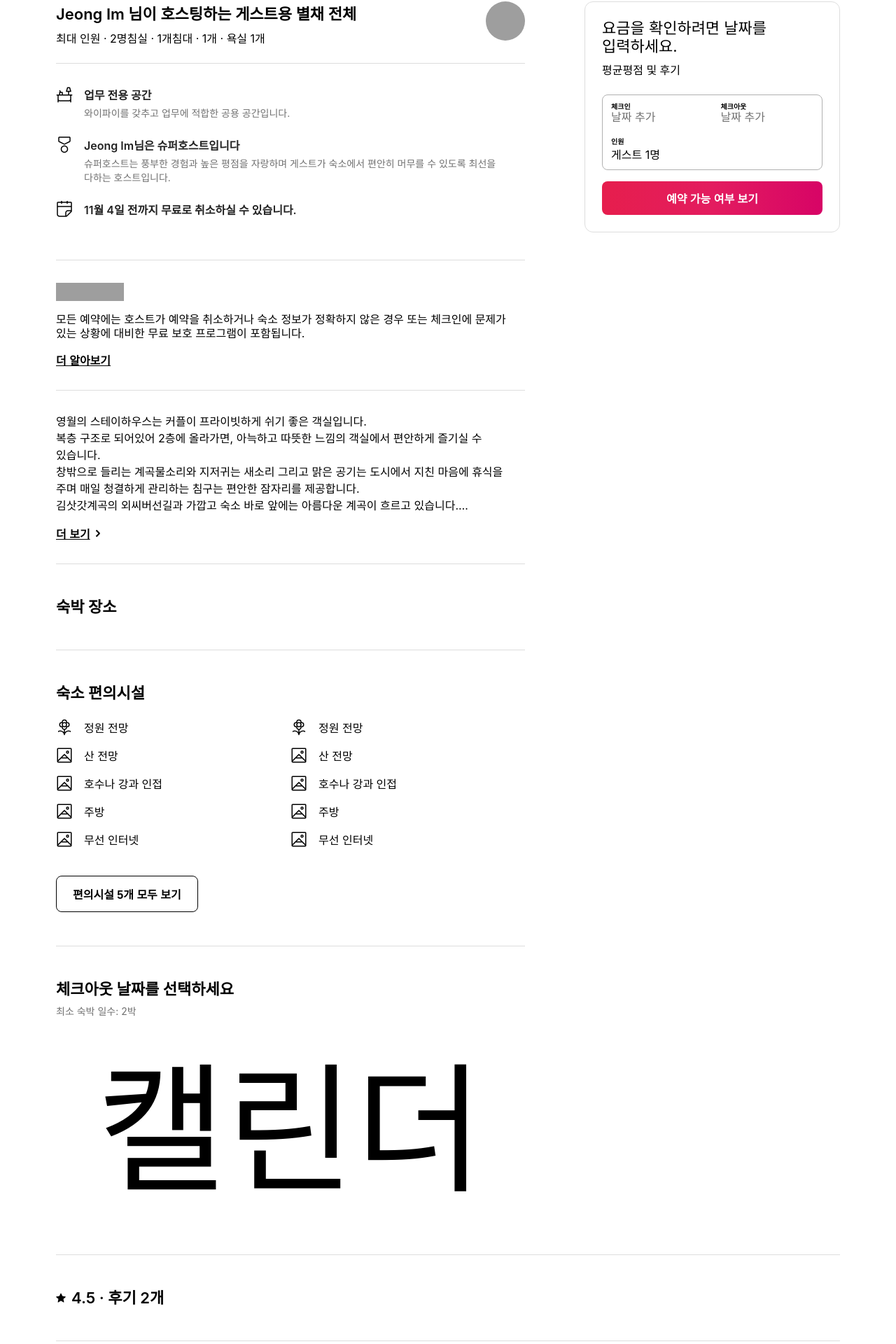
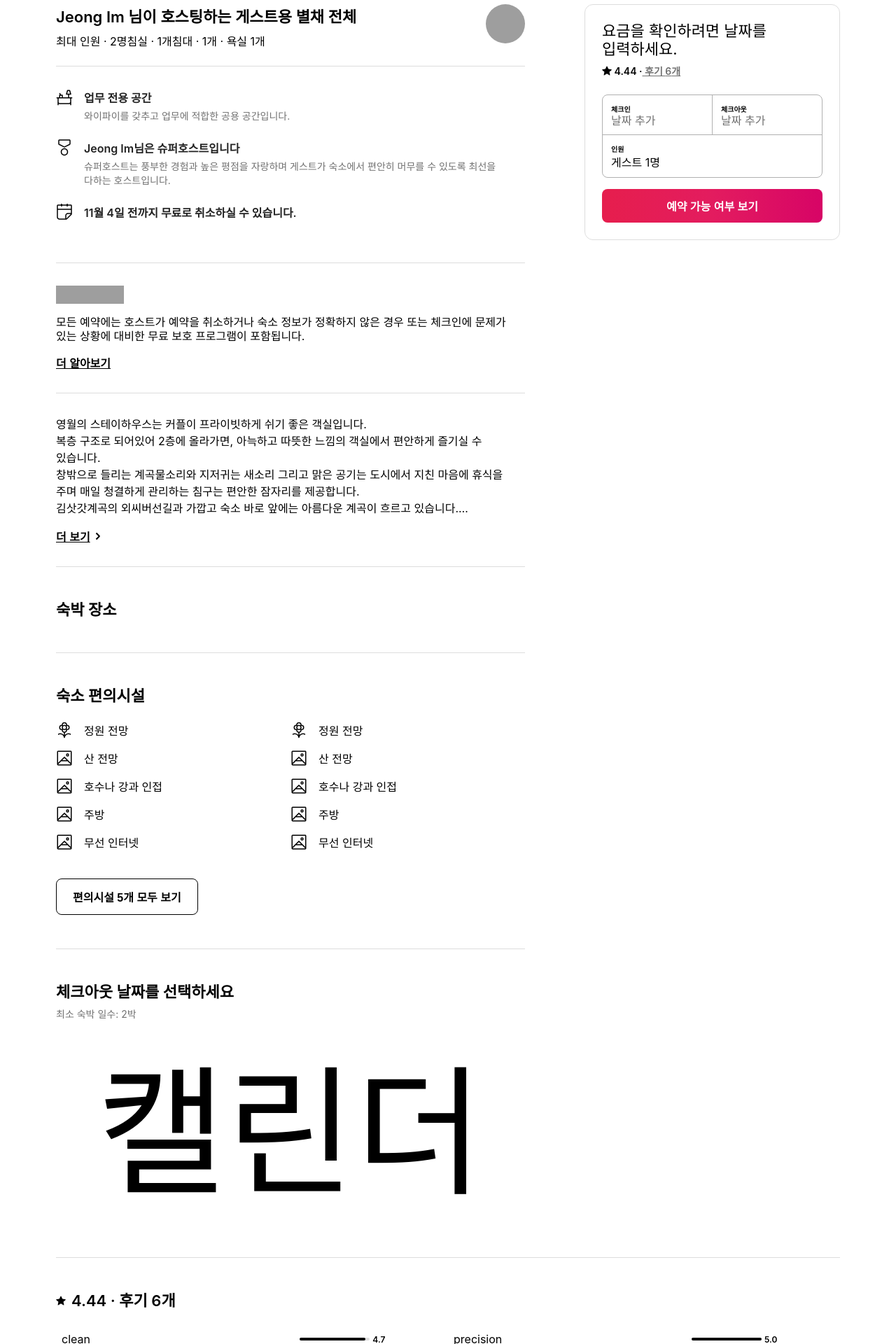
Before and after one commit to izone00/web_front, a React (Create React App) app: page / in a window 1280 px wide. Shown: the part 738-2658 px from the top of the page at 70% size. Built offline with nearby package versions, Linux system fonts and the light colour scheme; grey boxes are pictures that could not be loaded.

Commit message:
cluster review finish

```diff
--- a/src/Component/Nav.jsx
+++ b/src/Component/Nav.jsx
@@ -13,20 +13,20 @@ const Nav = () => {
 				<div id="nav_right">
 					<div class="theme_btn_container">
 						<button class="theme_btn" id="theme_right_btn">
-							<svg viewBox="0 0 32 32" xmlns="http://www.w3.org/2000/svg" aria-hidden="true" role="presentation" focusable="false" style="display: block; fill: none; height: 12px; width: 12px; stroke: currentcolor; stroke-width: 5.33333; overflow: visible;"><g fill="none"><path d="m12 4 11.2928932 11.2928932c.3905243.3905243.3905243 1.0236893 0 1.4142136l-11.2928932 11.2928932"></path></g></svg>
+							<svg viewBox="0 0 32 32" xmlns="http://www.w3.org/2000/svg" ariaHidden="true" role="presentation" focusable="false" style="display: block; fill: none; height: 12px; width: 12px; stroke: currentcolor; stroke-width: 5.33333; overflow: visible;"><g fill="none"><path d="m12 4 11.2928932 11.2928932c.3905243.3905243.3905243 1.0236893 0 1.4142136l-11.2928932 11.2928932"></path></g></svg>
 						</button>
 					</div>
 				</div>
 				<div id="nav_left">
 					<div class="theme_btn_container">
 						<button class="theme_btn" id="theme_left_btn">
-							<svg viewBox="0 0 32 32" xmlns="http://www.w3.org/2000/svg" aria-hidden="true" role="presentation" focusable="false" style="display: block; fill: none; height: 12px; width: 12px; stroke: currentcolor; stroke-width: 5.33333; overflow: visible;"><g fill="none"><path d="m20 28-11.29289322-11.2928932c-.39052429-.3905243-.39052429-1.0236893 0-1.4142136l11.29289322-11.2928932"></path></g></svg>
+							<svg viewBox="0 0 32 32" xmlns="http://www.w3.org/2000/svg" ariaHidden="true" role="presentation" focusable="false" style="display: block; fill: none; height: 12px; width: 12px; stroke: currentcolor; stroke-width: 5.33333; overflow: visible;"><g fill="none"><path d="m20 28-11.29289322-11.2928932c-.39052429-.3905243-.39052429-1.0236893 0-1.4142136l11.29289322-11.2928932"></path></g></svg>
 						</button>
 					</div>
 				</div>
 				<div id="filter_container">
 					<button id="filter_box">
-						<svg viewBox="0 0 16 16" xmlns="http://www.w3.org/2000/svg" aria-hidden="true" role="presentation" focusable="false" style="display: block; height: 14px; width: 14px; fill: currentcolor;"><path d="M5 8c1.306 0 2.418.835 2.83 2H14v2H7.829A3.001 3.001 0 1 1 5 8zm0 2a1 1 0 1 0 0 2 1 1 0 0 0 0-2zm6-8a3 3 0 1 1-2.829 4H2V4h6.17A3.001 3.001 0 0 1 11 2zm0 2a1 1 0 1 0 0 2 1 1 0 0 0 0-2z"></path></svg>
+						<svg viewBox="0 0 16 16" xmlns="http://www.w3.org/2000/svg" ariaHidden="true" role="presentation" focusable="false" style="display: block; height: 14px; width: 14px; fill: currentcolor;"><path d="M5 8c1.306 0 2.418.835 2.83 2H14v2H7.829A3.001 3.001 0 1 1 5 8zm0 2a1 1 0 1 0 0 2 1 1 0 0 0 0-2zm6-8a3 3 0 1 1-2.829 4H2V4h6.17A3.001 3.001 0 0 1 11 2zm0 2a1 1 0 1 0 0 2 1 1 0 0 0 0-2z"></path></svg>
 						필터
 					</button>
 				</div>
--- a/src/Component/dummy.js
+++ b/src/Component/dummy.js
@@ -17,26 +17,43 @@ const expl = {
 	min_day : 2,
 	review_list : [],
 };
+class review_rate {
+	constructor (clean, precision, comunication, location, checkin, price) {
+		this.clean = clean;
+		this.precision = precision;
+		this.comunication = comunication;
+		this.location = location;
+		this.checkin = checkin;
+		this.price = price;
+	};
+};
+class review_form {
+	constructor(icon, name, date, text, rate){
+		this.icon = icon;
+		this.name = name;
+		this.date = date;
+		this.text = text;
+		this.rate = rate;
+	};
+};
 
-expl.review_list[0] = {
-	icon : "",
-	clean : 5,
-	precision : 5,
-	comunication : 5,
-	location : 5,
-	checkin : 5,
-	price : 5,
-}
+expl.review_list[0] = new review_form("https://a0.muscache.com/im/users/32750178/profile_pic/1437221687/original.jpg?im_w=240", "Taeyoung", "2022년 10월", "text1", new review_rate(5,5,5,5,5,5));
+expl.review_list[0].text = `행복했습니다:)
+늦은시간에 도착했는데 친절하게 맞아주시고,
+숙소는 다른 후기들처럼 정말 깨끗하고 예뻤습니다.
+특히 다락방에서 보이는 하늘이 너무 예뻐 힐링 가득했네요
+귀여운 고양이와 토끼가 있어 너무 행복했어요.
+명소나 맛집도 친절히 알려주시고,
+다음에 올 손님들을 위해 불멍용 화로도 준비하고계시더라고요:)
+저녁에 달아주신 해먹, 예쁘고 잘 관리된 정원, 친절하신 호스트 부부분들 덕분에 좋은 추억으로 오래오래 기억될 것 같네요.
+무조건 또 방문할 예정입니다! 강추!!!`
+expl.review_list[1] = new review_form("", "Hyekyun", "2022년 10월", "text2", new review_rate(4,5,3,2,5,1));
+expl.review_list[2] = expl.review_list[0];
+expl.review_list[3] = expl.review_list[0];
+expl.review_list[4] = expl.review_list[0];
+expl.review_list[5] = expl.review_list[1];
+// console.log(expl.review_list);
 
-expl.review_list[1] = {
-	icon : "",
-	clean : 4,
-	precision : 5,
-	comunication : 3,
-	location : 4,
-	checkin : 5,
-	price : 4,
-}
 expl.fac[0] = {
 	icon : "M16 1a5 5 0 0 1 5 5 5 5 0 0 1 0 10 5.002 5.002 0 0 1-4 4.9v4.287C18.652 23.224 21.153 22 23.95 22a8.94 8.94 0 0 1 3.737.814l.313.15.002 2.328A6.963 6.963 0 0 0 23.95 24c-3.542 0-6.453 2.489-6.93 5.869l-.02.15-.006.098a1 1 0 0 1-.876.876L16 31a1 1 0 0 1-.974-.77l-.02-.124C14.635 26.623 11.615 24 7.972 24a6.963 6.963 0 0 0-3.97 1.234l.002-2.314c1.218-.6 2.57-.92 3.968-.92 2.818 0 5.358 1.24 7.028 3.224V20.9a5.002 5.002 0 0 1-3.995-4.683L11 16l-.217-.005a5 5 0 0 1 0-9.99L11 6l.005-.217A5 5 0 0 1 16 1zm2.864 14.1c-.811.567-1.799.9-2.864.9s-2.053-.333-2.864-.9l-.062.232a3 3 0 1 0 5.851.001zM11 8a3 3 0 1 0 .667 5.926l.234-.062A4.977 4.977 0 0 1 11 11c0-1.065.333-2.053.9-2.864l-.232-.062A3.013 3.013 0 0 0 11 8zm10 0c-.228 0-.45.025-.667.074l-.234.062C20.667 8.947 21 9.935 21 11a4.977 4.977 0 0 1-.9 2.864l.232.062A3 3 0 1 0 21 8zm-5 0a3 3 0 1 0 0 6 3 3 0 0 0 0-6zm0-5a3 3 0 0 0-2.926 3.667l.062.234C13.947 6.333 14.935 6 16 6s2.053.333 2.864.9l.062-.232A3 3 0 0 0 16 3z" ,
 	text : "정원 전망",
@@ -98,4 +115,26 @@ expl.detail_text = `영월의 스테이하우스는 커플이 프라이빗하게
 expl.loca_text = `김삿갓계곡은 아름다운 기암절벽과 깨끗한 수질로 유명하며 주변에는 여러 야생화와 맑은 공기를 만들어주는 나무들이 있습니다.
 숙소 주변에는 외씨버선길과 같은 아름다운 산책로가 있습니다.^^
 하이원 워터월드, 단양 패러글라이딩, 정선 레일바이크, 민둥산 억새축제, 제천 리솜 포레스트 스파 등을 30~40분정도 거리에서 모두 즐기실 수 있습니다.`
+let average = {
+	clean : 0,
+	precision : 0,
+	comunication : 0,
+	location : 0,
+	checkin : 0,
+	price : 0,
+	total : 0,
+};
+expl.review_list.map(re => (
+	Object.keys(re.rate).forEach((key) => {
+		if (key != "icon")
+			average[key] += re.rate[key];
+	})
+));
+// console.log(average);
+average.total += average.clean + average.precision + average.comunication + average.location + average.checkin + average.price;
+average.total /= (6*expl.review_list.length);
+
+
+
 export default expl;
+export {average};
--- a/src/Component/room_Component/Explanation_com/Facilities.jsx
+++ b/src/Component/room_Component/Explanation_com/Facilities.jsx
@@ -2,6 +2,7 @@ import styled, {css} from "styled-components";
 import { SubTitle } from "../../util";
 import { FacSvg } from "../../svg";
 import expl from "../../dummy";
+import { BigBtn } from "../../util";
 
 const FacBox = styled.div`
 	display: flex;
@@ -14,16 +15,6 @@ const FacList = expl.fac.map( facil => (
 	</FacBox>
 ));
 
-const FacBtn = styled.button`
-	margin-top: 24px;
-	padding: 13px 23px;
-	background-color: inherit;
-	border: 1px solid black;
-	border-radius: 8px;
-	font-size: 16px;
-	font-weight: 600;
-	cursor: pointer;
-`
 const Facilities = () => {
 
 	return (
@@ -41,9 +32,11 @@ const Facilities = () => {
 					{FacList}
 				</div>
 			</div>
-			<FacBtn>
-				편의시설 {expl.fac.length}개 모두 보기
-			</FacBtn>
+			<div style={{marginTop: "24px"}}>
+				<BigBtn>
+					편의시설 {expl.fac.length}개 모두 보기
+				</BigBtn>
+			</div>
 		</div>
 	);
 };
--- a/src/Component/room_Component/Pay.jsx
+++ b/src/Component/room_Component/Pay.jsx
@@ -1,5 +1,6 @@
 import styled, {css} from "styled-components";
-
+import expl, {average} from "../dummy";
+import { StarSvg } from "../svg";
 
 const PayCon = styled.div`
 	position: sticky;
@@ -17,8 +18,13 @@ const PayText = styled.div`
 	word-break: keep-all;
 `
 const PayReview = styled.div`
+	display: flex;
+	flex-direction: row;
+	align-items: center;
 	margin-top: 8px;
 	margin-bottom: 24px;
+	font-size: 14px;
+	font-weight: 600;
 `
 const PayCheck = styled.div`
 	margin-bottom: 16px;
@@ -50,22 +56,30 @@ const Pay = () => {
 				요금을 확인하려면 날짜를 입력하세요.
 			</PayText>
 			<PayReview>
-			 평균평점 및 후기
+				<StarSvg />
+					&nbsp;{average.total.toFixed(2)} ·
+				<span style={{color: "#717171", textDecoration: "underline"}}>
+					&nbsp;후기 {expl.review_list.length}개
+				</span>
 			</PayReview>
 			<PayCheck>
 				<div>
-					<div style={{display: "flex", flexDirection: "row"}}>
-						<div style={{width: "50%", padding: "10px 12px"}}>
+					<div style={{display: "flex", flexDirection: "row", borderBottom: "1px solid #B0B0B0"}}>
+						<div style={{width: "50%", padding: "14px 12px 10px 12px", borderRight: "1px solid #B0B0B0"}}>
 							<PayFont>체크인</PayFont>
-							<div style={{lineHeight: "18px", color: "#717171"}}>날짜 추가</div>
+							<div style={{lineHeight: "18px", color: "#717171", lineHeight: "20px"}}>
+								날짜 추가
+							</div>
 						</div>
-						<div style={{width: "50%", padding: "10px 12px"}}>
+						<div style={{width: "50%", padding: "14px 12px 10px 12px"}}>
 							<PayFont>체크아웃</PayFont>
-							<div style={{lineHeight: "18px", color: "#717171"}}>날짜 추가</div>
+							<div style={{lineHeight: "18px", color: "#717171", lineHeight: "20px"}}>
+								날짜 추가
+							</div>
 						</div>
 					</div>
 				</div>
-				<div style={{width: "100%", padding: "10px 12px"}}>
+				<div style={{width: "100%", padding: "14px 12px 10px 12px"}}>
 					<PayFont>인원</PayFont>
 					게스트 1명
 				</div>
--- a/src/Component/room_Component/Review.jsx
+++ b/src/Component/room_Component/Review.jsx
@@ -2,38 +2,108 @@ import styled, {css} from "styled-components";
 import expl from "../dummy";
 import { SubTitle } from "../util";
 import { StarSvg } from "../svg";
+import { average } from "../dummy";
+import { BigBtn } from "../util";
 
+const ReviewRateCon = styled.div`
+	display: flex;
+	flex-direction: row;
+	width: 100%;
+	flex-wrap: wrap;
+	margin-bottom: 24px;
+`
+const ReviewRateBox = styled.div`
+	display: flex;
+	flex-direction: row;
+	justify-content: space-between;
+	width: 50%;
+	padding: 0 8px;
+	margin-bottom: 16px;
+	box-sizing: border-box;
+`
+const ReviewRate = styled.div`
+	float: left;
+	height: 4px;
+	background-color: black;
+	border-radius: 2px;
+	width: ${props => props.rate ? props.rate : 'auto'};
+`
+let ReviewRateList = [];
+Object.keys(average).forEach((key) => {
+	if (key != "total") {
+		ReviewRateList.push(
+			<ReviewRateBox>
+				<div>
+					{key}
+				</div>
+				<div style={{display: "flex", flexDirection: "row", alignItems: "center", marginRight: "15%"}}>
+					<div style={{backgroundColor: "#DDDDDD", borderRadius: "2px", marginRight: "4px", width: "100px"}}>
+						<ReviewRate rate = {(average[key]*20/expl.review_list.length).toFixed(1)+"%"}/>
+					</div>
+					<div style={{fontSize: "12px", fontWeight: "600"}}>
+						{(average[key]/expl.review_list.length).toFixed(1)}
+					</div>
+				</div>
+			</ReviewRateBox>
+		)
+	}
+});
+const ReviewTextCon = styled.div`
+	display: flex;
+	flex-direction: row;
+	width: 100%;
+	flex-wrap: wrap;
+`
+const ReviewTextText = styled.div`
+	white-space: pre-wrap;
+	word-break: keep-all;
+  display: -webkit-box;
+  -webkit-line-clamp: 3;
+  -webkit-box-orient: vertical;
+  overflow: hidden;
+	line-height: 24px;
+`
+
+const ReviewTextList = expl.review_list.map((review) => (
+		<div style={{ width: "50%", marginBottom: "40px", boxSizing: "border-box"}}>
+			<div style={{ display: "flex", flexDirection: "row", marginBottom: "16px" }}>
+				<div style={{ width: "40px", height: "40px" }}>
+					<img src={review.icon} alt="img1" style={{ width: "100%", height: "100%" }} />
+				</div>
+				<div style={{ display: "flex", flexDirection: "column", marginLeft: "12px" }}>
+					<div style={{ fontWeight: "600", lineHeight: "20px" }}>
+						{review.name}
+					</div>
+					<div style={{ fontSize: "14px", lineHeight: "20px", color: "#717171" }}>
+						{review.date}
+					</div>
+				</div>
+			</div>
+			<ReviewTextText>
+				{review.text}
+			</ReviewTextText>
+		</div>
+));
 const Review = () => {
 
-	let average = {
-		clean : 0,
-		precision : 0,
-		comunication : 0,
-		location : 0,
-		ckeckin : 0,
-		price : 0,
-		total : 0,
-	};
-	expl.review_list.map(re => (
-		average.clean += re.clean,
-		average.precision += re.precision,
-		average.comunication += re.comunication,
-		average.location += re.location,
-		average.checkin += re.checkin,
-		average.price += re.price
-	));
-	average.total += average.clean + average.precision + average.comunication;
-	average.total /= 6;
 	return (
 		<div style={{padding: "0 80px"}}>
 			<div style={{padding: " 48px 0", borderBottom: "1px solid #DDDDDD"}}>
 				<SubTitle>
-					<div style={{display: "flex", flexDirection: "row", alignItems: "center"}}>
+					<div style={{display: "flex", flexDirection: "row", alignItems: "center", marginBottom: "32px"}}>
 						<div style={{marginRight: "8px"}}><StarSvg /></div>
-						{average.total} · 후기 {expl.review_list.length}개
+						{average.total.toFixed(2)} · 후기 {expl.review_list.length}개
 					</div>
 				</SubTitle>
-
+				<ReviewRateCon>
+					{ReviewRateList}
+				</ReviewRateCon>
+				<ReviewTextCon>
+					{ReviewTextList}
+				</ReviewTextCon>
+				<BigBtn>
+					후기 {expl.review_list.length}개 모두 보기
+				</BigBtn>
 			</div>
 		</div>
 	);
--- a/src/Component/svg.js
+++ b/src/Component/svg.js
@@ -46,23 +46,22 @@ const LoginSvg = () => {
 };
 const StarSvg = () => {
 	return (
-		<svg viewBox="0 0 32 32" xmlns="http://www.w3.org/2000/svg" aria-hidden="true" role="presentation" focusable="false" style={{display: "block", height: "14px", width: "14px", fill: "currentcolor"}}><path d="M15.094 1.579l-4.124 8.885-9.86 1.27a1 1 0 0 0-.542 1.736l7.293 6.565-1.965 9.852a1 1 0 0 0 1.483 1.061L16 25.951l8.625 4.997a1 1 0 0 0 1.482-1.06l-1.965-9.853 7.293-6.565a1 1 0 0 0-.541-1.735l-9.86-1.271-4.127-8.885a1 1 0 0 0-1.814 0z" fill-rule="evenodd"></path></svg>
+		<svg viewBox="0 0 32 32" xmlns="http://www.w3.org/2000/svg" ariaHidden="true" role="presentation" focusable="false" style={{display: "block", height: "14px", width: "14px", fill: "currentcolor"}}><path d="M15.094 1.579l-4.124 8.885-9.86 1.27a1 1 0 0 0-.542 1.736l7.293 6.565-1.965 9.852a1 1 0 0 0 1.483 1.061L16 25.951l8.625 4.997a1 1 0 0 0 1.482-1.06l-1.965-9.853 7.293-6.565a1 1 0 0 0-.541-1.735l-9.86-1.271-4.127-8.885a1 1 0 0 0-1.814 0z" fill-rule="evenodd"></path></svg>
 	)
 };
 const NoteSvg = (props) => {
-	console.log(props.icon);
 	return (
-		<svg viewBox="0 0 32 32" xmlns="http://www.w3.org/2000/svg" aria-hidden="true" role="presentation" focusable="false" style={{display: "block", height: "24px", width: "24px", fill: "currentcolor"}}><path d={props.icon}></path></svg>
+		<svg viewBox="0 0 32 32" xmlns="http://www.w3.org/2000/svg" ariaHidden="true" role="presentation" focusable="false" style={{display: "block", height: "24px", width: "24px", fill: "currentcolor"}}><path d={props.icon}></path></svg>
 	)
 };
 const ArrowSvg = () => {
 	return (
-		<svg viewBox="0 0 32 32" xmlns="http://www.w3.org/2000/svg" aria-hidden="true" role="presentation" focusable="false" style={{display: "block", fill: "none", height: "12px", width: "12px", stroke: "currentcolor", strokeWidth: "5.33333", overflow: "visible"}}><g fill="none"><path d="m12 4 11.2928932 11.2928932c.3905243.3905243.3905243 1.0236893 0 1.4142136l-11.2928932 11.2928932"></path></g></svg>
+		<svg viewBox="0 0 32 32" xmlns="http://www.w3.org/2000/svg" ariaHidden="true" role="presentation" focusable="false" style={{display: "block", fill: "none", height: "12px", width: "12px", stroke: "currentcolor", strokeWidth: "5.33333", overflow: "visible"}}><g fill="none"><path d="m12 4 11.2928932 11.2928932c.3905243.3905243.3905243 1.0236893 0 1.4142136l-11.2928932 11.2928932"></path></g></svg>
 	)
 };
 const FacSvg = (props) => {
 	return (
-		<svg viewBox="0 0 32 32" xmlns="http://www.w3.org/2000/svg" aria-hidden="true" role="presentation" focusable="false" style={{display: "block", height: "24px", width: "24px",fill: "currentcolor"}}><path d={props.icon}></path></svg>
+		<svg viewBox="0 0 32 32" xmlns="http://www.w3.org/2000/svg" ariaHidden="true" role="presentation" focusable="false" style={{display: "block", height: "24px", width: "24px",fill: "currentcolor"}}><path d={props.icon}></path></svg>
 	)
 };
 export {LogoSvg, SearchSvg, EarthSvg, MenuSvg, LoginSvg, StarSvg, NoteSvg, ArrowSvg, FacSvg};
--- a/src/Component/util.jsx
+++ b/src/Component/util.jsx
@@ -15,5 +15,13 @@ const SubTitle = styled.div`
 	font-weight: 600;
 	line-height: 26px;
 `
-
-export {MoreBtn, SubTitle};
+const BigBtn = styled.button`
+	padding: 13px 23px;
+	background-color: inherit;
+	border: 1px solid black;
+	border-radius: 8px;
+	font-size: 16px;
+	font-weight: 600;
+	cursor: pointer;
+`
+export {MoreBtn, SubTitle, BigBtn};
```
Also changed, not shown: src/Component/room_Component/Title.jsx (+20 -7 lines).
